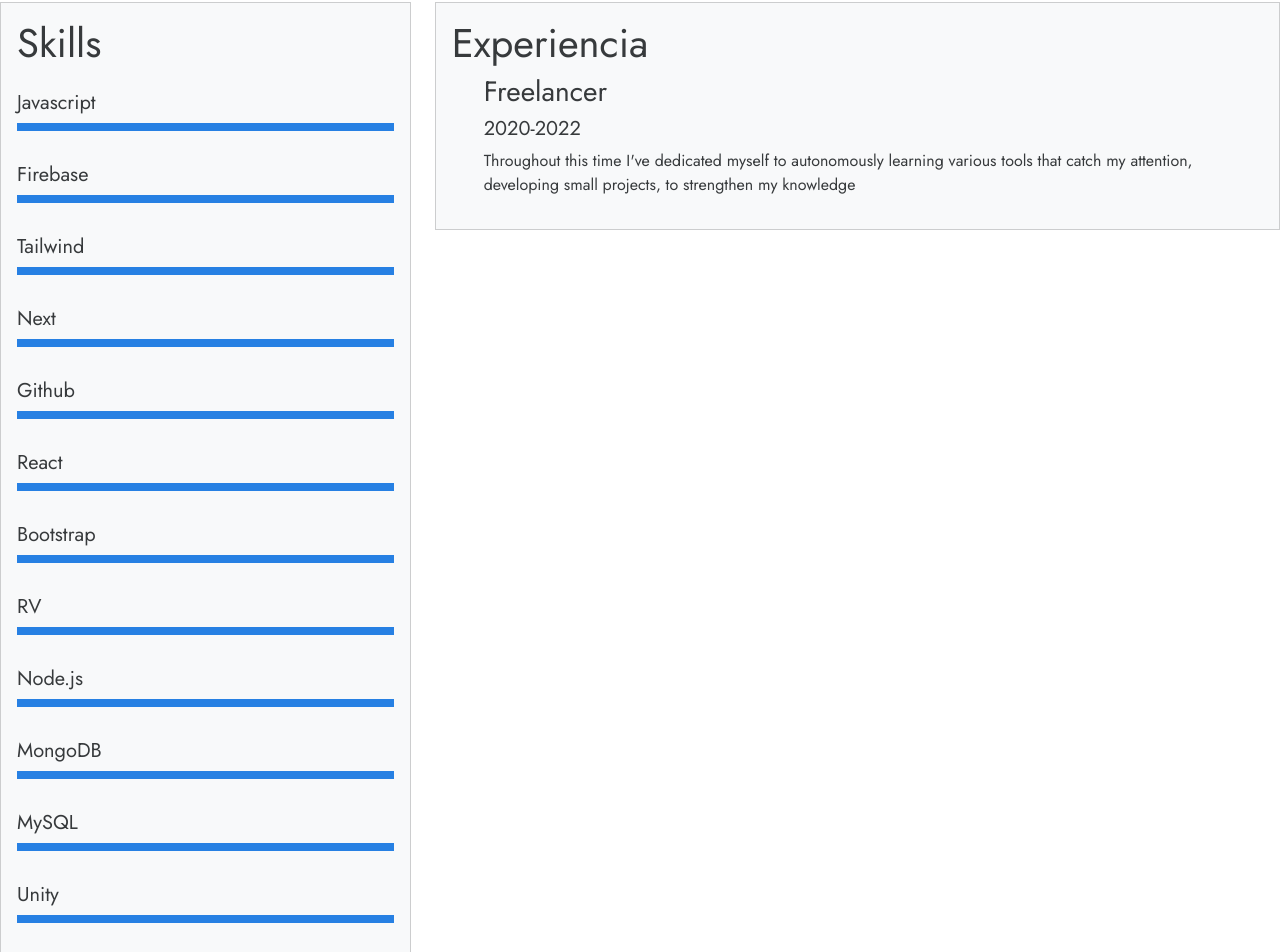
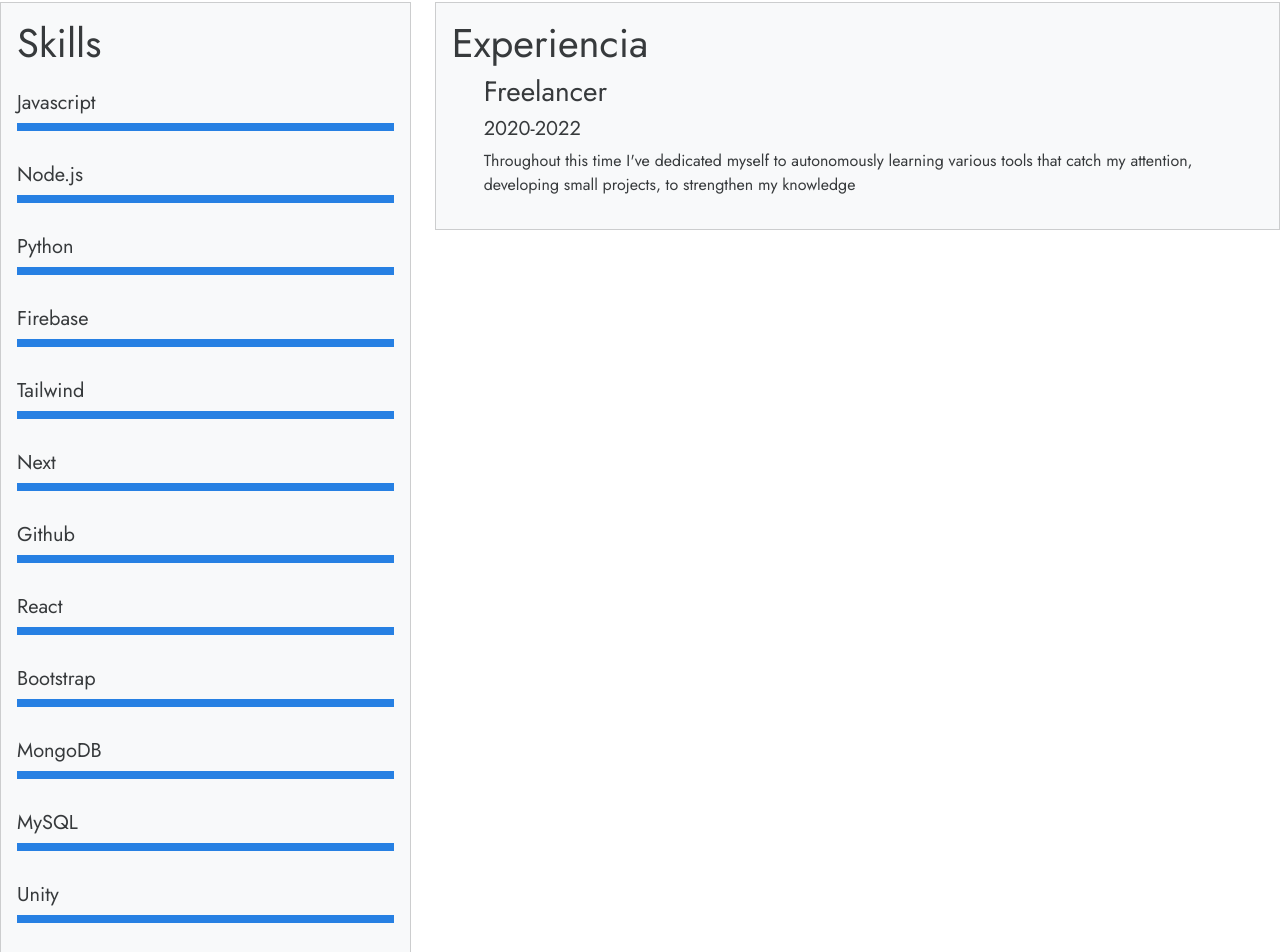
Before and after one commit to xJo-Joex/Portafolio-next, a Next.js app: page / in a window 1280 px wide. Shown: the part 806-1758 px from the top of the page. Built offline with nearby package versions, Linux system fonts and the light colour scheme; a small style sheet from the web is missing.

Commit message:
HV updated

```diff
--- a/profile.js
+++ b/profile.js
@@ -1,13 +1,13 @@
 export const skills = [
 	{ skill: "Javascript", percentage: 100 },
+	{ skill: "Node.js", percentage: 100 },
+	{ skill: "Python", percentage: 100 },
 	{ skill: "Firebase", percentage: 100 },
 	{ skill: "Tailwind", percentage: 100 },
 	{ skill: "Next", percentage: 1000 },
 	{ skill: "Github", percentage: 100 },
 	{ skill: "React", percentage: 100 },
 	{ skill: "Bootstrap", percentage: 190 },
-	{ skill: "RV", percentage: 100 },
-	{ skill: "Node.js", percentage: 100 },
 	{ skill: "MongoDB", percentage: 100 },
 	{ skill: "MySQL", percentage: 100 },
 	{ skill: "Unity", percentage: 100 },
```
Also changed, not shown: 1 other file (tests, documents, lock files or other folders).
